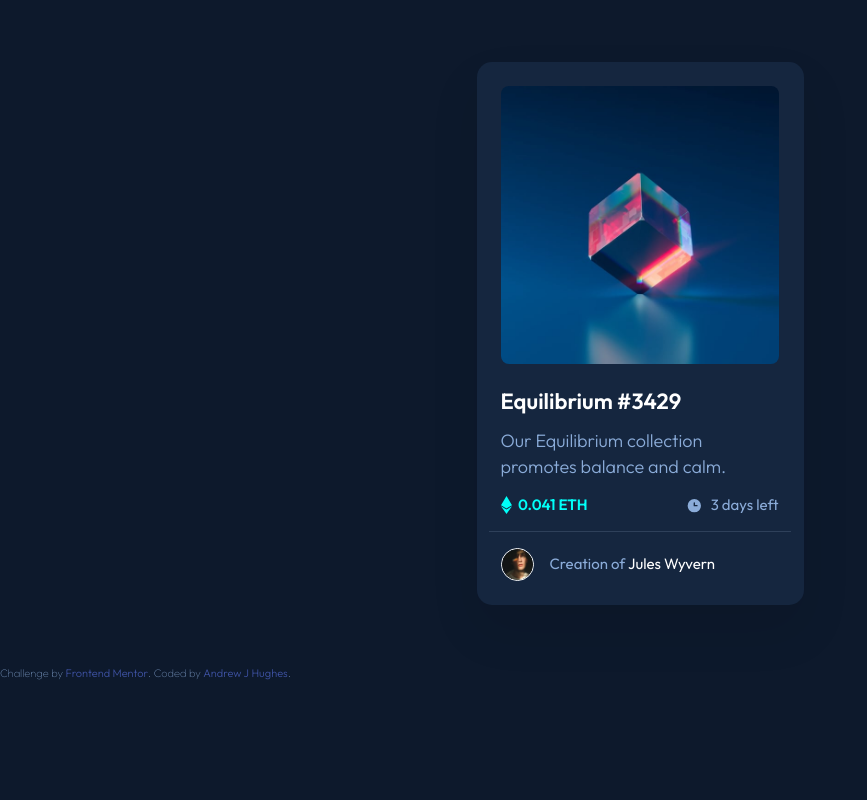
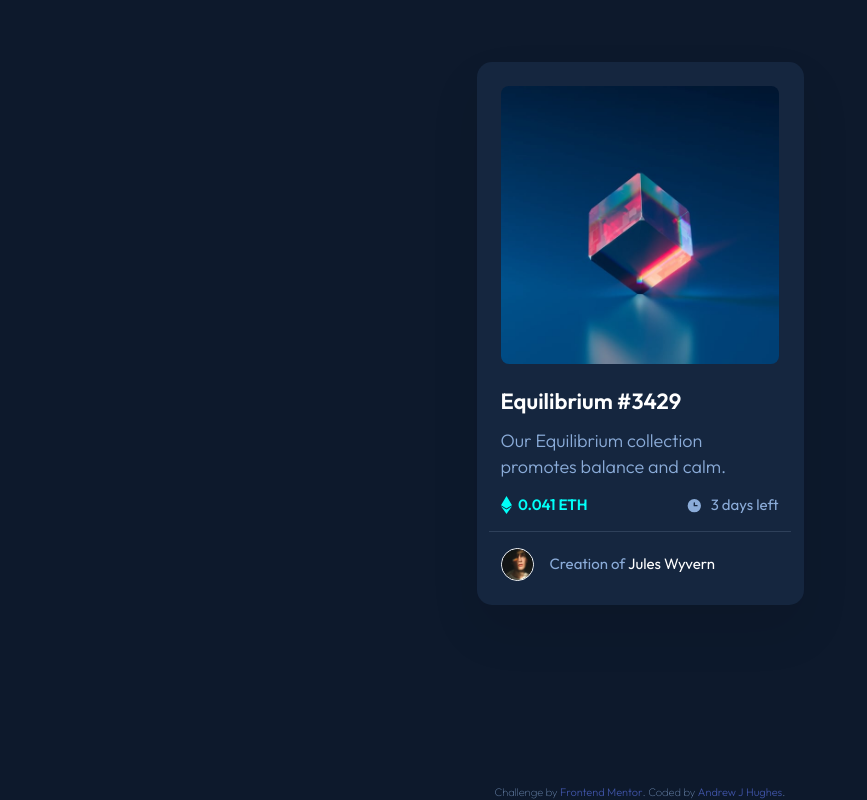
Before and after one commit to ajhughesdev/nft-preview-card-component, a website: page dist/index.html in a window 1280 px wide. Shown: the whole page, without its empty margins (0-867 px from the left). Drawn offline with Linux system fonts and the light colour scheme.

Commit message:
fix footer

```diff
--- a/src/main.scss
+++ b/src/main.scss
@@ -218,6 +218,10 @@ p {
   text-align: center;
   color: #8BACD9;
   position: absolute;
+  bottom: 0;
+  margin: 0 auto;
+  width: 100%;
+  z-index: -1;
 }
 
 .attribution a {
```
Also changed, not shown: dist/css/main.css, 1 other file.
